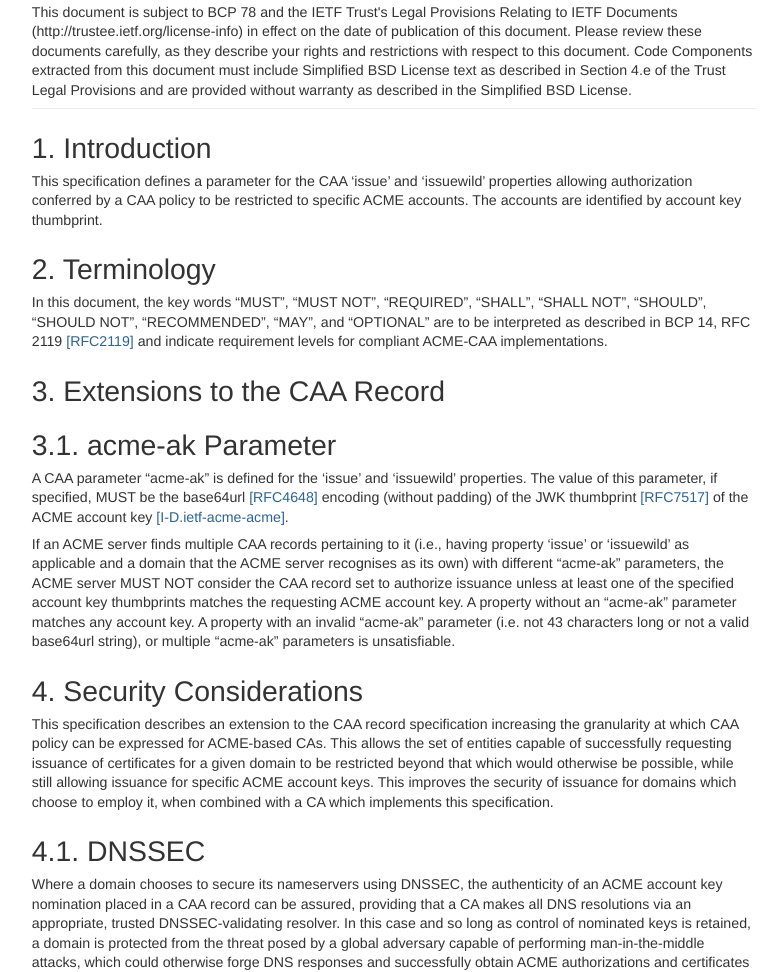
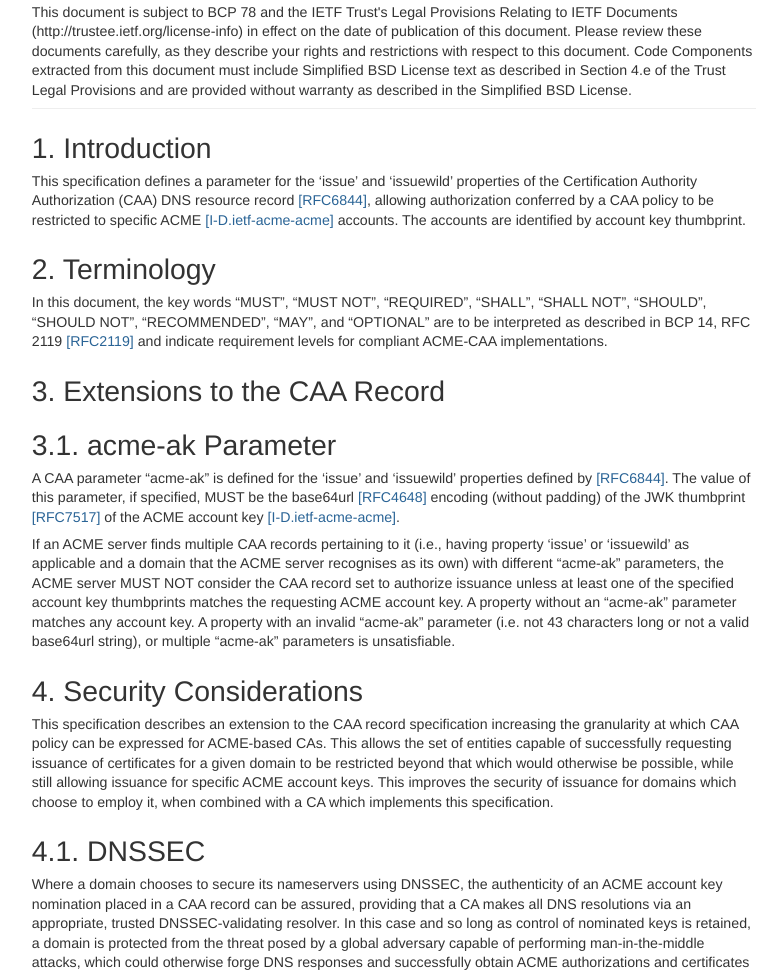
Before and after one commit to ietf-wg-acme/acme-caa, a plain HTML site: page draft-landau-acme-caa.html in a window 1280 px wide. Shown: the part 799-1771 px from the top of the page, without its empty margins (40-823 px from the left). Drawn offline with Linux system fonts and the light colour scheme.

Commit message:
Script updating gh-pages. [ci skip]

```diff
--- a/draft-landau-acme-caa.html
+++ b/draft-landau-acme-caa.html
@@ -359,12 +359,12 @@ li, p {
   </ul>
 
   <h1 id="rfc.section.1"><a href="#rfc.section.1">1.</a> <a href="#introduction" id="introduction">Introduction</a></h1>
-<p id="rfc.section.1.p.1">This specification defines a parameter for the CAA &#8216;issue&#8217; and &#8216;issuewild&#8217; properties allowing authorization conferred by a CAA policy to be restricted to specific ACME accounts. The accounts are identified by account key thumbprint.</p>
+<p id="rfc.section.1.p.1">This specification defines a parameter for the &#8216;issue&#8217; and &#8216;issuewild&#8217; properties of the Certification Authority Authorization (CAA) DNS resource record <a href="#RFC6844">[RFC6844]</a>, allowing authorization conferred by a CAA policy to be restricted to specific ACME <a href="#I-D.ietf-acme-acme">[I-D.ietf-acme-acme]</a> accounts. The accounts are identified by account key thumbprint.</p>
 <h1 id="rfc.section.2"><a href="#rfc.section.2">2.</a> <a href="#terminology" id="terminology">Terminology</a></h1>
 <p id="rfc.section.2.p.1">In this document, the key words &#8220;MUST&#8221;, &#8220;MUST NOT&#8221;, &#8220;REQUIRED&#8221;, &#8220;SHALL&#8221;, &#8220;SHALL NOT&#8221;, &#8220;SHOULD&#8221;, &#8220;SHOULD NOT&#8221;, &#8220;RECOMMENDED&#8221;, &#8220;MAY&#8221;, and &#8220;OPTIONAL&#8221; are to be interpreted as described in BCP 14, RFC 2119 <a href="#RFC2119">[RFC2119]</a> and indicate requirement levels for compliant ACME-CAA implementations.</p>
 <h1 id="rfc.section.3"><a href="#rfc.section.3">3.</a> <a href="#extensions-to-the-caa-record" id="extensions-to-the-caa-record">Extensions to the CAA Record</a></h1>
 <h1 id="rfc.section.3.1"><a href="#rfc.section.3.1">3.1.</a> <a href="#acme-ak-parameter" id="acme-ak-parameter">acme-ak Parameter</a></h1>
-<p id="rfc.section.3.1.p.1">A CAA parameter &#8220;acme-ak&#8221; is defined for the &#8216;issue&#8217; and &#8216;issuewild&#8217; properties. The value of this parameter, if specified, MUST be the base64url <a href="#RFC4648">[RFC4648]</a> encoding (without padding) of the JWK thumbprint <a href="#RFC7517">[RFC7517]</a> of the ACME account key <a href="#I-D.ietf-acme-acme">[I-D.ietf-acme-acme]</a>.</p>
+<p id="rfc.section.3.1.p.1">A CAA parameter &#8220;acme-ak&#8221; is defined for the &#8216;issue&#8217; and &#8216;issuewild&#8217; properties defined by <a href="#RFC6844">[RFC6844]</a>. The value of this parameter, if specified, MUST be the base64url <a href="#RFC4648">[RFC4648]</a> encoding (without padding) of the JWK thumbprint <a href="#RFC7517">[RFC7517]</a> of the ACME account key <a href="#I-D.ietf-acme-acme">[I-D.ietf-acme-acme]</a>.</p>
 <p id="rfc.section.3.1.p.2">If an ACME server finds multiple CAA records pertaining to it (i.e., having property &#8216;issue&#8217; or &#8216;issuewild&#8217; as applicable and a domain that the ACME server recognises as its own) with different &#8220;acme-ak&#8221; parameters, the ACME server MUST NOT consider the CAA record set to authorize issuance unless at least one of the specified account key thumbprints matches the requesting ACME account key. A property without an &#8220;acme-ak&#8221; parameter matches any account key. A property with an invalid &#8220;acme-ak&#8221; parameter (i.e. not 43 characters long or not a valid base64url string), or multiple &#8220;acme-ak&#8221; parameters is unsatisfiable.</p>
 <h1 id="rfc.section.4"><a href="#rfc.section.4">4.</a> <a href="#security-considerations" id="security-considerations">Security Considerations</a></h1>
 <p id="rfc.section.4.p.1">This specification describes an extension to the CAA record specification increasing the granularity at which CAA policy can be expressed for ACME-based CAs. This allows the set of entities capable of successfully requesting issuance of certificates for a given domain to be restricted beyond that which would otherwise be possible, while still allowing issuance for specific ACME account keys. This improves the security of issuance for domains which choose to employ it, when combined with a CA which implements this specification.</p>
```
Also changed, not shown: index.html (+2 -2 lines), draft-landau-acme-caa.txt.
